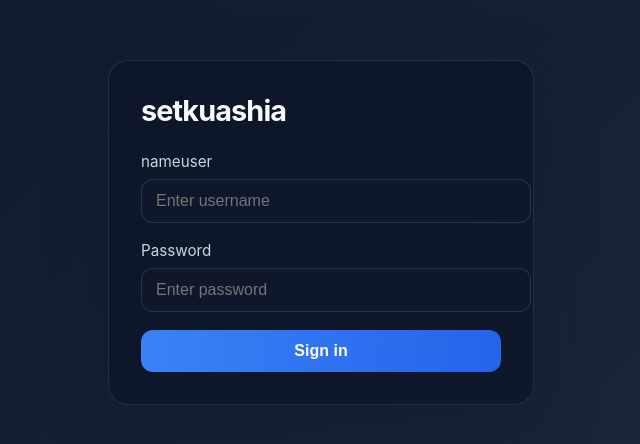
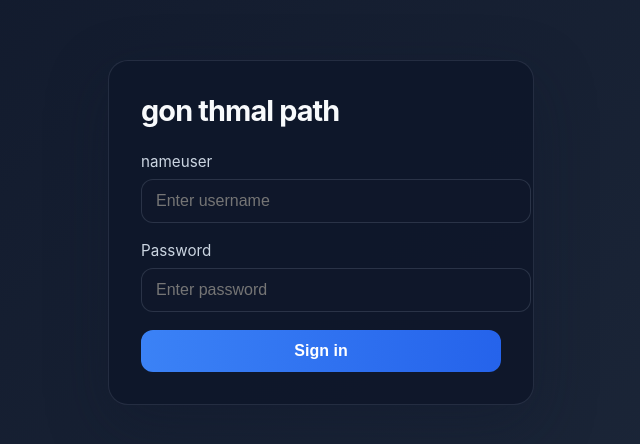
Before and after one commit to prasadsandaruwan69/test-docker, a React (Create React App) app: page / in a window 1280 px wide. Shown: the part 168-612 px from the top of the page, without its empty margins (319-959 px from the left). Built offline with nearby package versions, Linux system fonts and the light colour scheme.

Commit message:
Update header text in login card for clarity

```diff
--- a/src/App.js
+++ b/src/App.js
@@ -14,7 +14,7 @@ function App() {
   return (
     <div className="App">
       <div className="login-card">
-        <h1> setkuashia</h1>
+        <h1> gon thmal path</h1>
         <form onSubmit={handleSubmit} className="login-form">
           <label>
             nameuser
```
